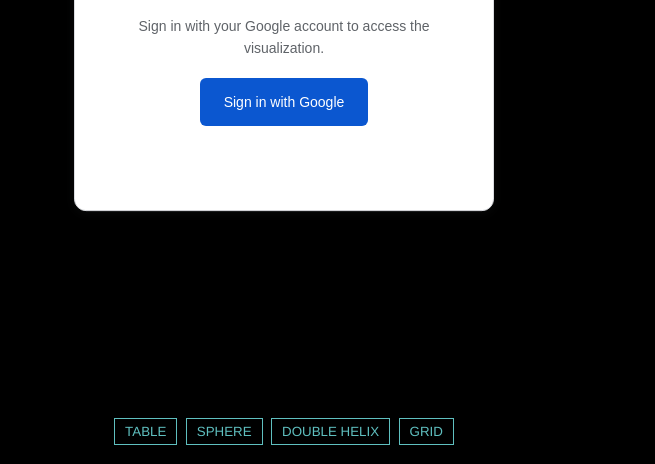
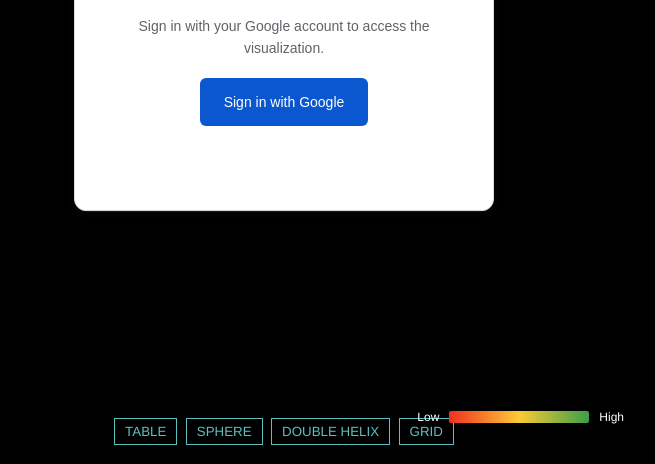
Before and after one commit to Isaac-Ondaway/kasatria-assignment, a website built with Vite: page index.html in a window 1280 px wide. Shown: the part 336-800 px from the top of the page, without its empty margins (356-1011 px from the left). Built offline with nearby package versions, Linux system fonts and the light colour scheme; no server answers.

Commit message:
added gradient bar

```diff
--- a/index.html
+++ b/index.html
@@ -25,6 +25,13 @@
     <button id="helix">DOUBLE HELIX</button>
     <button id="grid">GRID</button>
   </div>
+
+  <div id="legend">
+    <span>Low</span>
+    <div id="legend-gradient"></div>
+    <span>High</span>
+</div>
+
   <script type="module" src="/src/main.js"></script>
   <script src="https://accounts.google.com/gsi/client" async defer></script>
 </body>
--- a/src/main.js
+++ b/src/main.js
@@ -106,11 +106,10 @@ async function init(accessToken) {
     const color = getNetWorthColor(person.netWorth);
 
     const colors = {
-      red: 'rgba(239, 48, 34, 0.65)',
-      orange: 'rgba(220, 163, 69, 0.65)',
-      green: 'rgba(58, 159, 75, 0.65)'
+      red: '#EF3022',
+      orange: '#FDCA35',
+      green: '#3A9F48'
     };
-
     element.style.backgroundColor = colors[color];
 
     // Person's photo
--- a/src/style.css
+++ b/src/style.css
@@ -298,3 +298,31 @@ button:active {
         background: #c2d7ff;
     }
 }
+
+/* Net Worth colour legend */
+#legend {
+    position: absolute;
+    bottom: 40px;
+    right: 300px;
+    display: flex;
+    align-items: center;
+    gap: 10px;
+    z-index: 2;
+
+    font-family: Helvetica, sans-serif;
+    font-size: 12px;
+    color: white;
+}
+
+#legend-gradient {
+    width: 140px;
+    height: 12px;
+    border-radius: 2px;
+
+    background: linear-gradient(
+        to right,
+        #EF3022 0%,
+        #FDCA35 50%,
+        #3A9F48 100%
+    );
+}
```
